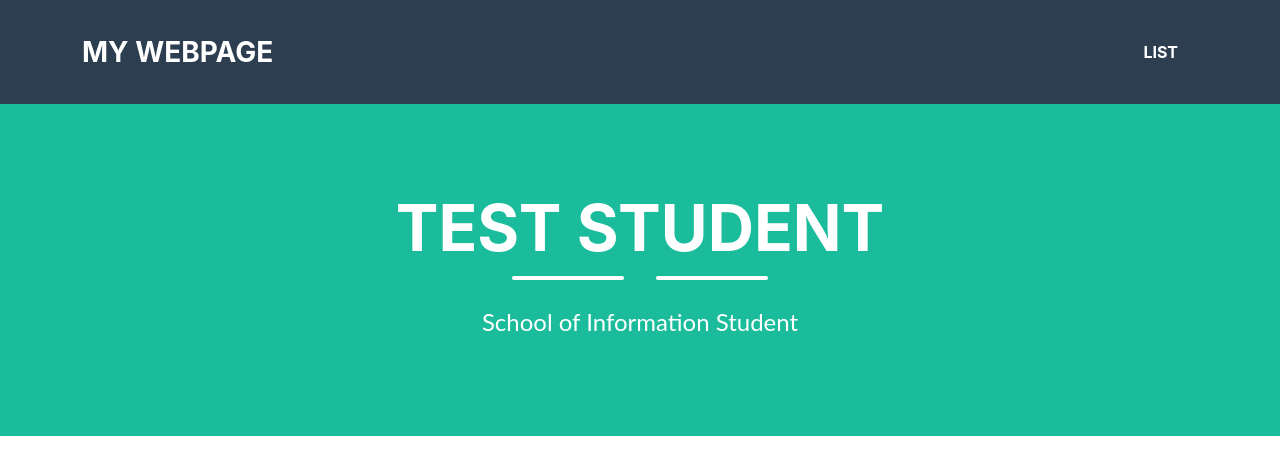
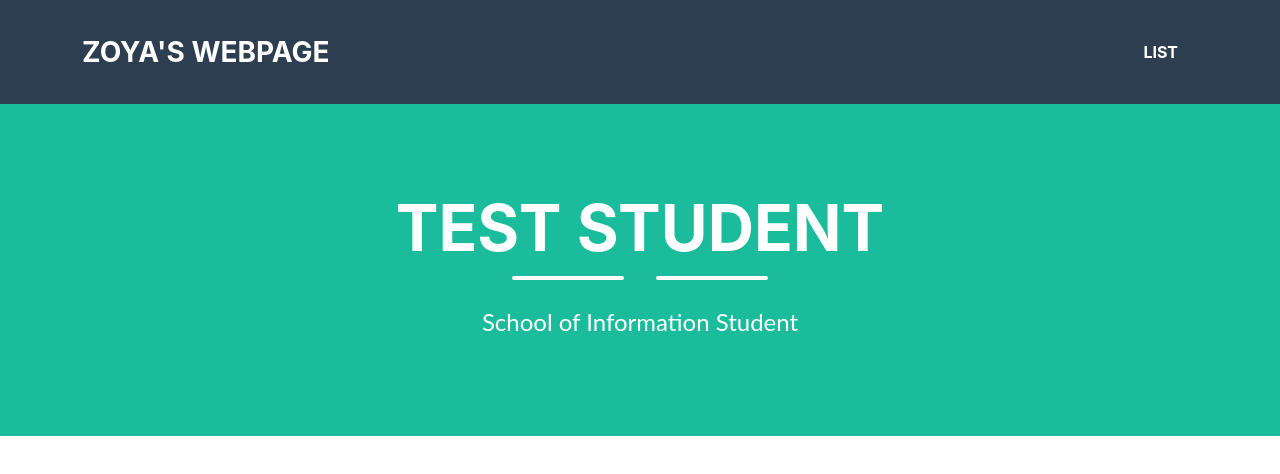
Before and after one commit to zoyaa314/zoyaa314.github.io, a plain HTML site: page index.html in a window 1280 px wide. Drawn offline with Linux system fonts and the light colour scheme.

```diff
--- a/index.html
+++ b/index.html
@@ -11,7 +11,7 @@
         <nav class="navbar navbar-expand-lg bg-secondary text-uppercase fixed-top" id="mainNav">
             <div class="container">
                 <!--This code defines the "My Webpage" link in the top left corner of the navigation pane-->
-                <a class="navbar-brand" href="./index.html">My Webpage</a>
+                <a class="navbar-brand" href="./index.html">Zoya's Webpage</a>
                 <!--This code defines the "List" link in the top right corner of the navigation pane-->
                 <ul class="navbar-nav ms-auto">
                     <li class="nav-item mx-0 mx-lg-1"><a class="nav-link py-3 px-0 px-lg-3 rounded" href="./list.html">List</a></li>
```
Also changed, not shown: 1 other file.
